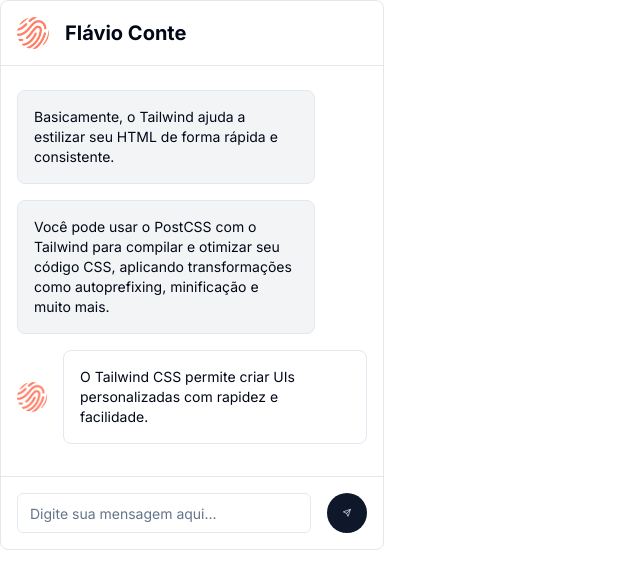
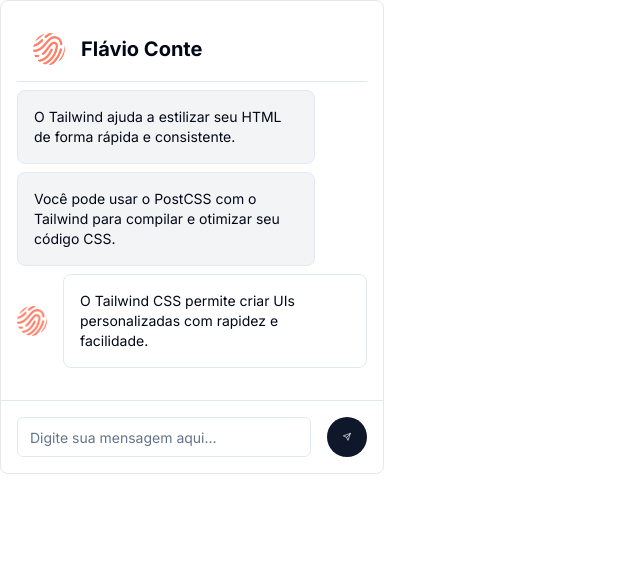
Before and after one commit to fhconte/ssr-app, a Next.js app: page / in a window 1280 px wide. Shown: the top 586 px of the page, without its empty margins (0-640 px from the left). Built offline with nearby package versions, Linux system fonts and the light colour scheme.

Commit message:
chore: feature scrollToBottom onSubmit

```diff
--- a/app/components/Form.tsx
+++ b/app/components/Form.tsx
@@ -1,4 +1,5 @@
 'use client';
+
 import React, { useState } from 'react';
 import { FormProps } from '../interfaces/FormProps';
 
--- a/app/page.tsx
+++ b/app/page.tsx
@@ -1,5 +1,6 @@
 'use client';
-import React, { useState } from 'react';
+
+import React, { useState, useRef, useEffect } from 'react';
 import { Header } from './components/Header';
 import { ChatMessage } from './components/Message';
 import { Form } from './components/Form';
@@ -9,14 +10,25 @@
 
 const Home: React.FC = () => {
   const [data, setData] = useState<DataProps[]>(mockData);
+  const messagesEndRef = useRef<HTMLDivElement>(null);
+
+  const scrollToBottom = () => {
+    if (messagesEndRef.current) {
+      messagesEndRef.current.scrollTop = messagesEndRef.current.scrollHeight;
+    }
+  };
+
+  useEffect(() => {
+    scrollToBottom();
+  }, [data]);
 
   const renderData = () => {
     return (
-      <>
+      <div className="flex flex-col p-4 overflow-hidden">
         {data.map((chat, chatIndex) => (
           <div key={chatIndex}>
             <Header name={chat.name} avatar={chat.avatar} />
-            <div className="flex flex-col p-4 overflow-hidden">
+            <div ref={messagesEndRef} className="overflow-x-hidden max-h-96">
               {chat.messages.map((message, messageIndex) => (
                 <ChatMessage
                   key={messageIndex}
@@ -27,11 +39,11 @@
             </div>
           </div>
         ))}
-      </>
+      </div>
     );
   };
 
-  const handleMessageSubmit = (newMessage: string) => {
+  const handleMessageSubmit: FormProps['onSubmit'] = (newMessage: string) => {
     const updatedData = [...data];
     updatedData[0].messages.push({ type: 'user', text: newMessage });
     setData(updatedData);
@@ -40,7 +52,7 @@
   return (
     <div className="flex flex-col w-full max-w-sm border border-gray-200 rounded-lg overflow-hidden">
       {renderData()}
-      <Form onSubmit={handleMessageSubmit as FormProps['onSubmit']} />
+      <Form onSubmit={handleMessageSubmit} />
     </div>
   );
 };
--- a/app/utils/globals.css
+++ b/app/utils/globals.css
@@ -70,7 +70,20 @@
   * {
     @apply border-border;
   }
+
   body {
     @apply bg-background text-foreground;
   }
 }
+
+/* Hide scrollbar */
+::-webkit-scrollbar {
+  display: none;
+}
+
+* {
+  -ms-overflow-style: none;
+  /* IE and Edge */
+  scrollbar-width: none;
+  /* Firefox */
+}
--- a/app/utils/mockData.tsx
+++ b/app/utils/mockData.tsx
@@ -5,11 +5,11 @@
     messages: [
       {
         type: 'system',
-        text: 'Basicamente, o Tailwind ajuda a estilizar seu HTML de forma rápida e consistente.',
+        text: 'O Tailwind ajuda a estilizar seu HTML de forma rápida e consistente.',
       },
       {
         type: 'system',
-        text: 'Você pode usar o PostCSS com o Tailwind para compilar e otimizar seu código CSS, aplicando transformações como autoprefixing, minificação e muito mais.',
+        text: 'Você pode usar o PostCSS com o Tailwind para compilar e otimizar seu código CSS.',
       },
       {
         type: 'user',
```
